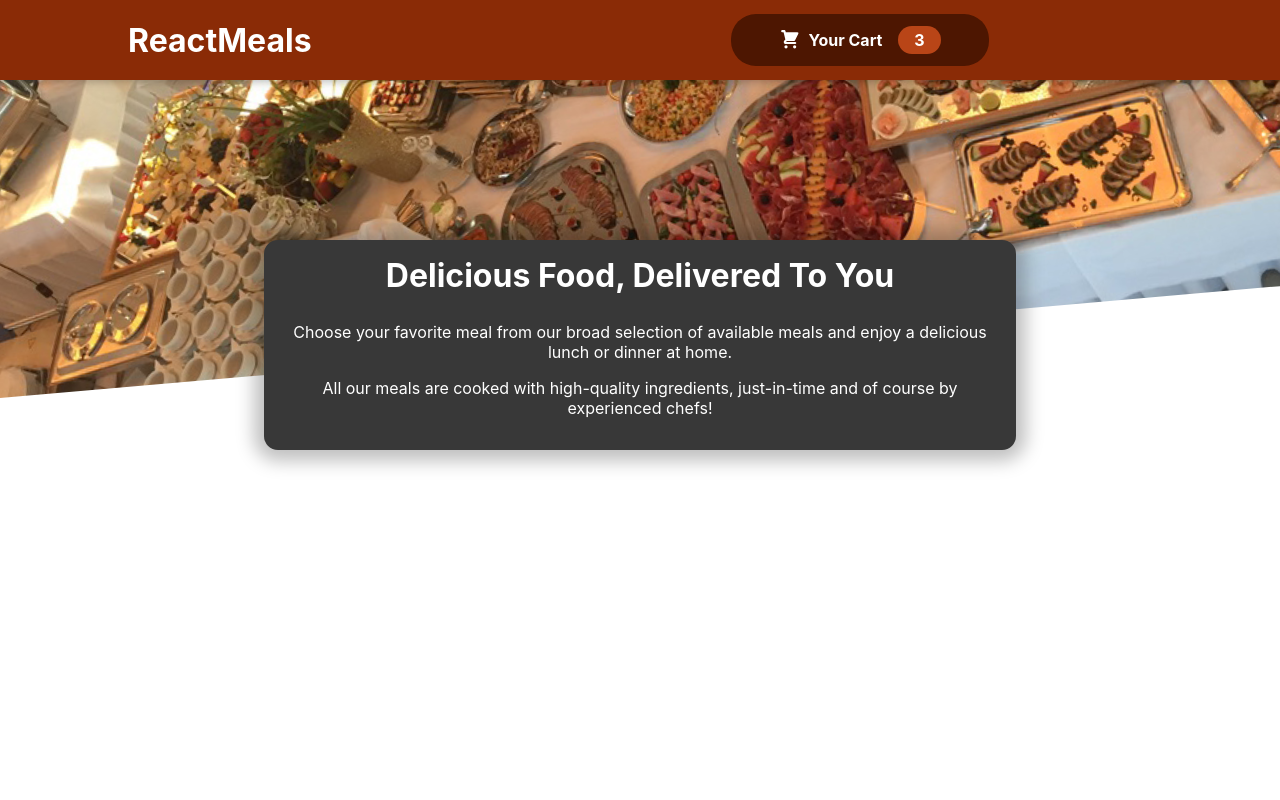
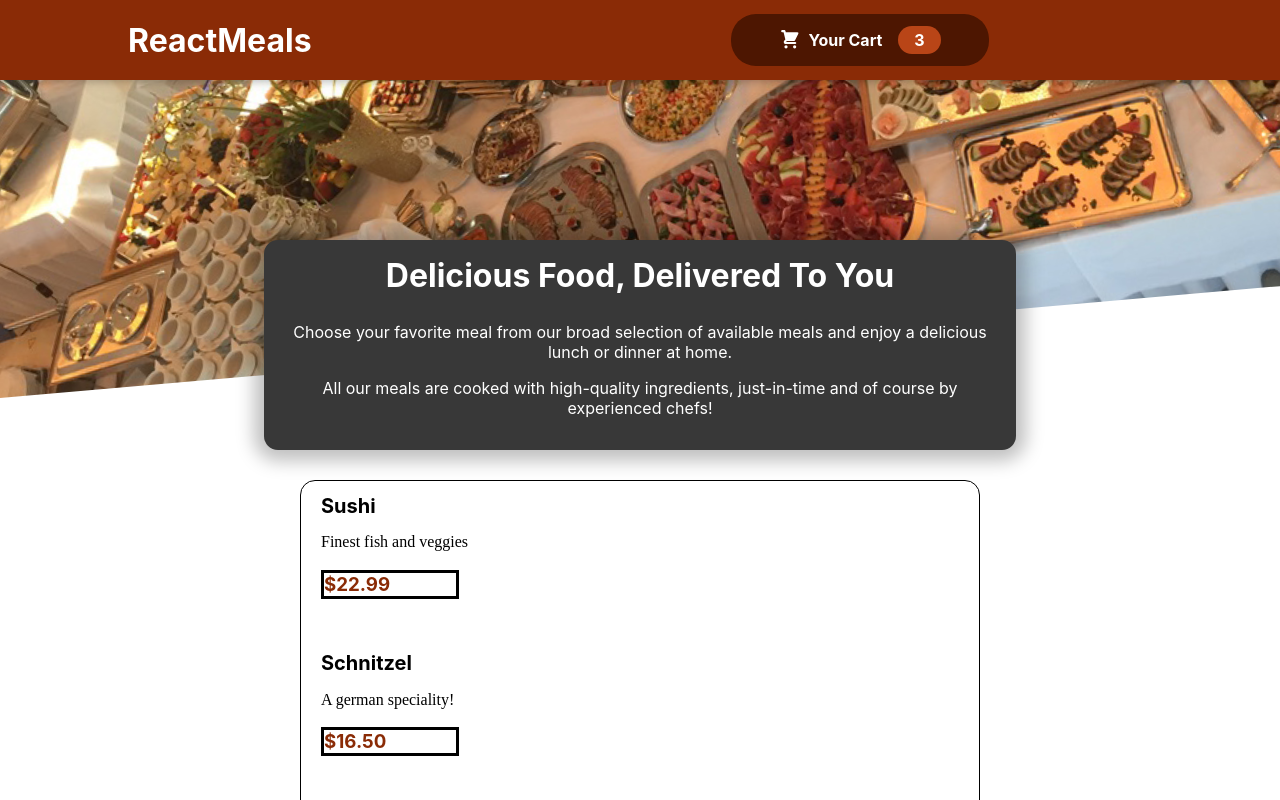
Before and after one commit to eswar7981/RestaurantApp, a React (Create React App) app: page / in a window 1280 px wide. Shown: the top 800 px of the page. Built offline with nearby package versions, Linux system fonts and the light colour scheme.

Commit message:
Update App.js

```diff
--- a/src/App.js
+++ b/src/App.js
@@ -3,6 +3,8 @@ import './App.css';
 import MealsSummary from './Components/Meals/MealsSummary';
 import { Fragment, useEffect, useState } from 'react';
 import Header from './Components/Layout/Header';
+import mealimg from './images/meals.jpg'
+import AvailableMeals from './Components/Meals/AvailableMeals';
 function App() {
 
 
@@ -10,8 +12,10 @@ function App() {
   return (
     <Fragment>
       <Header/>
+      <MealsSummary/>
+      <AvailableMeals/>
 
-      <MealsSummary/>
+
 
     </Fragment>
 
```
